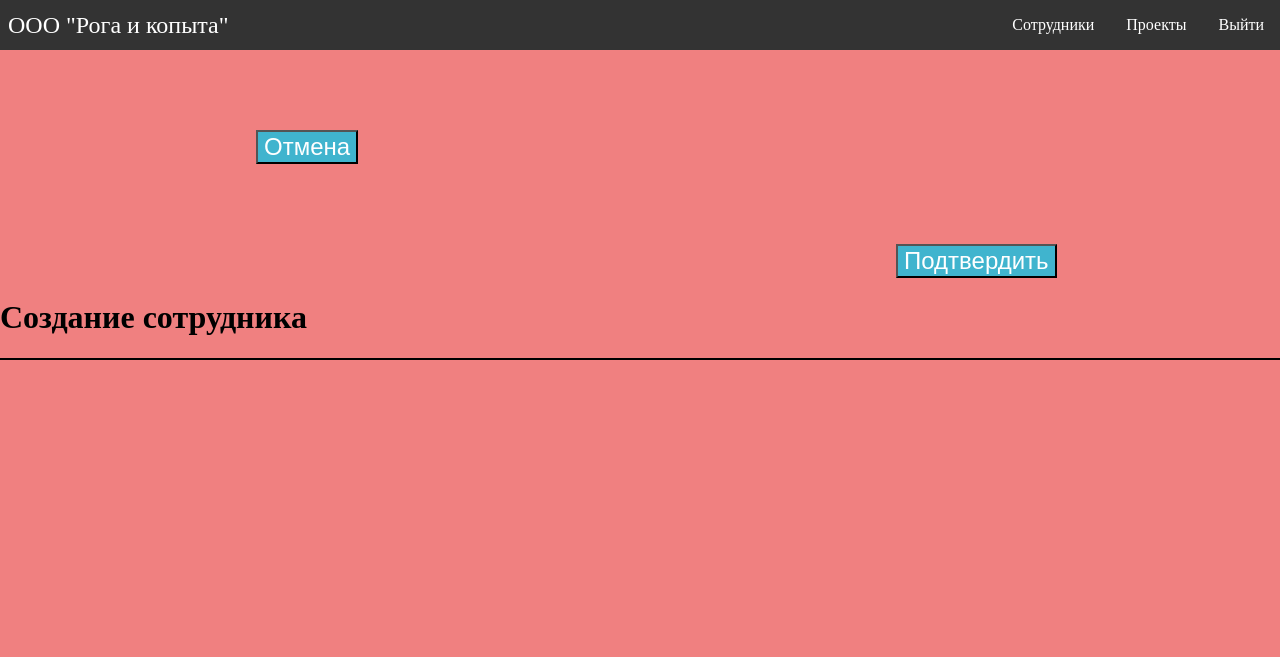
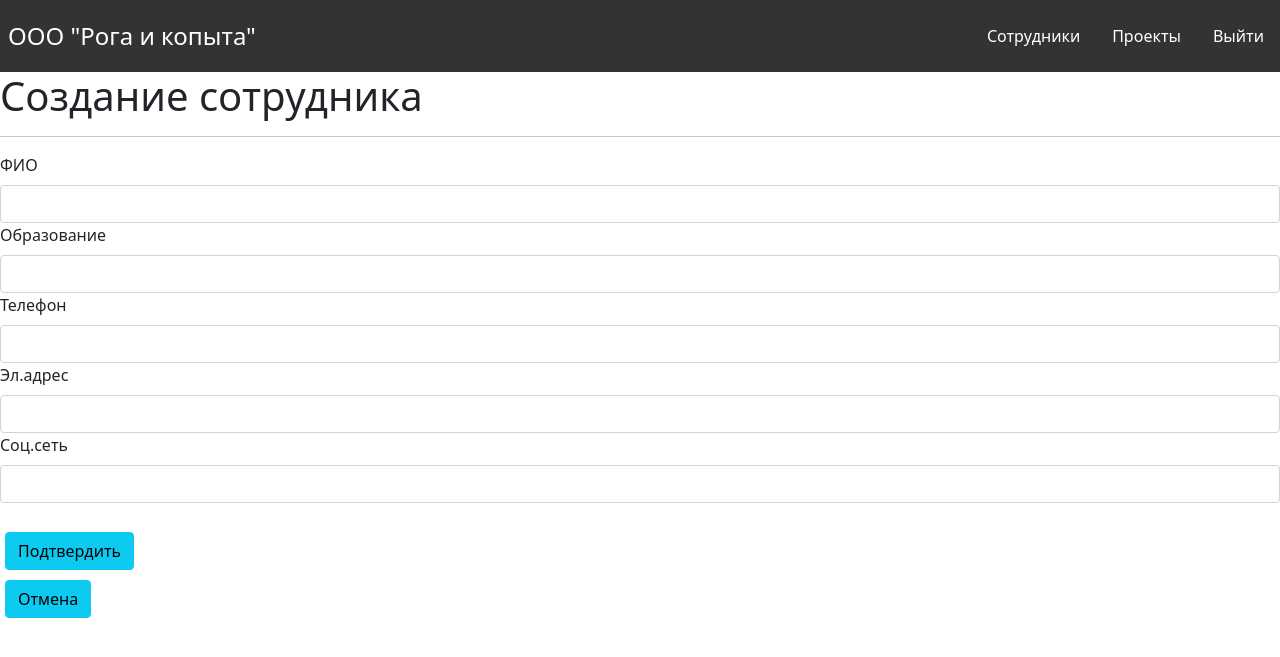
Before and after one commit to PaulMatthewss/Project-Tracking, a Flask app: page /newworker in a window 1280 px wide. Shown: the top 657 px of the page. Run offline with Flask 2, Linux system fonts and the light colour scheme.

Commit message:
New form for creating worker

```diff
--- a/app.py
+++ b/app.py
@@ -1,24 +1,67 @@
 from flask import Flask, render_template
+from flask_wtf import FlaskForm
+from wtforms import StringField, SubmitField
+from wtforms.validators import DataRequired
 
+#Flask instance
 app = Flask(__name__)
+app.config['SECRET_KEY'] = "my super secret key that no one is supposed to see"
+#Create a Form Class
+class WorkerForm(FlaskForm):
+    fio = StringField("ФИО", validators=[DataRequired()])
+    edu = StringField("Образование", validators=[DataRequired()])
+    phone = StringField("Телефон", validators=[DataRequired()])
+    email = StringField("Эл.адрес", validators=[DataRequired()])
+    socmid = StringField("Соц.сеть", validators=[DataRequired()])
+    submit = SubmitField("Подтвердить")
 
+#Main page that logs you into system
 @app.route('/')
 @app.route('/home')
 def index():
     return render_template('index.html')
 
+#Page with all workers
 @app.route('/workers')
 def workers():
     return render_template('workers.html')
 
+#Page with all projects
 @app.route('/projects')
 def projects():
     return render_template('projects.html')
 
-@app.route('/newworker')
+#Create a new worker
+@app.route('/newworker', methods=['GET', 'POST'])
 def newworker():
-    return render_template('newworker.html')
+    fio = None
+    edu = None
+    phone = None
+    email = None
+    socmid = None
+    form = WorkerForm()
+    #Validate Form
+    if form.validate_on_submit():
+        fio = form.fio.data
+        form.fio.data = ''
+        edu = form.edu.data
+        form.edu.data = ''
+        phone = form.phone.data
+        form.phone.data = ''
+        email = form.email.data
+        form.email.data = ''
+        socmid = form.socmid.data
+        form.socmid.data = ''
 
+    return render_template('newworker.html',
+        fio = fio,
+        edu = edu,
+        phone = phone,
+        email = email,
+        socmid = socmid,
+        form = form)
+
+#Create a new project
 @app.route('/newproject')
 def newproject():
     return render_template('newproject.html')
--- a/static/navbar.css
+++ b/static/navbar.css
@@ -6,6 +6,10 @@ body {
     margin: 0;
     padding: 0;
     background-color: lightcoral;
+}
+
+.btn-info{
+    margin: 5px;
 }
 
 .newworker{
--- a/templates/base.html
+++ b/templates/base.html
@@ -5,6 +5,11 @@
     <meta http-equiv="X-UA-Compatible" content="IE=edge">
     <meta name="viewport" content="width=device-width, initial-scale=1.0">
     <link rel="stylesheet" href="{{ url_for('static', filename='navbar.css') }}">
+
+    <link href="https://cdn.jsdelivr.net/npm/bootstrap@5.0.0-beta1/dist/css/bootstrap.min.css" rel="stylesheet"
+    integrity="sha384-giJF6kkoqNQ00vy+HMDP7azOuL0xtbfIcaT9wjKHr8RbDVddVHyTfAAsrekwKmP1"
+    crossorigin="anonymous">
+
     {% block head %}{% endblock %}
 </head>
 <body>
--- a/templates/newproject.html
+++ b/templates/newproject.html
@@ -5,8 +5,8 @@
 {% endblock %}
 
 {% block body %}
-<a href="projects"><button class="abort">Отмена</button></a>
-<a href="projects"><button class="newworker">Подтвердить</button></a>
+<a href="projects"><button class="btn btn-info">Отмена</button></a>
+<a href="projects"><button class="btn btn-info">Подтвердить</button></a>
 <h1>Создание проекта</h1>
 <hr color="black">
 {% endblock %}
--- a/templates/newworker.html
+++ b/templates/newworker.html
@@ -5,8 +5,30 @@
 {% endblock %}
 
 {% block body %}
-<a href="workers"><button class="abort">Отмена</button></a>
-<a href="workers"><button class="newworker">Подтвердить</button></a>
 <h1>Создание сотрудника</h1>
 <hr color="black">
+{% if fio %}
+    <h1>You are a {{ fio }}, {{ edu }}</h1>
+{% else %}
+    <form method="POST">
+        {{ form.hidden_tag() }}
+
+        {{ form.fio.label(class="form-label") }}
+        {{ form.fio(class="form-control") }}
+        {{ form.edu.label(class="form-label") }}
+        {{ form.edu(class="form-control") }}
+        {{ form.phone.label(class="form-label") }}
+        {{ form.phone(class="form-control") }}
+        {{ form.email.label(class="form-label") }}
+        {{ form.email(class="form-control") }}
+        {{ form.socmid.label(class="form-label") }}
+        {{ form.socmid(class="form-control") }}
+        <br/>
+
+        {{ form.submit(class="btn btn-info") }}
+    </form>
+    <a href="workers"><button class="btn btn-info">Отмена</button></a>
+
+{% endif %}
+
 {% endblock %}
--- a/templates/projects.html
+++ b/templates/projects.html
@@ -5,7 +5,7 @@
 {% endblock %}
 
 {% block body %}
-<a href="newproject"><button class="newworker">Новый проект</button></a>
+<a href="newproject"><button class="btn btn-info">Новый проект</button></a>
 <h1>Проекты</h1>
 <hr color="black">
 {% endblock %}
--- a/templates/workers.html
+++ b/templates/workers.html
@@ -5,7 +5,7 @@
 {% endblock %}
 
 {% block body %}
-<a href="newworker"><button class="newworker">Новый сотрудник</button></a>
+<a href="newworker"><button class="btn btn-info">Новый сотрудник</button></a>
 <h1>Сотрудники</h1>
 <hr color="black">
 {% endblock %}
```
